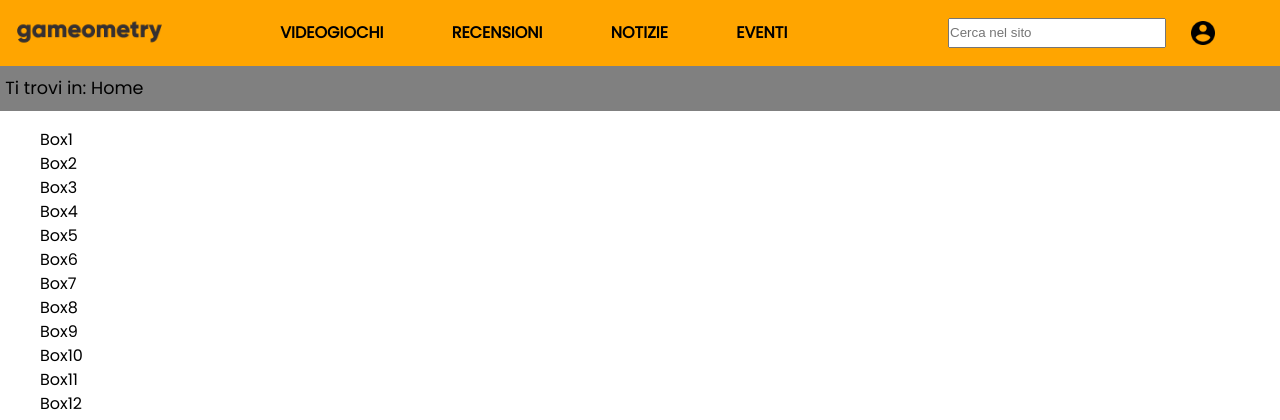
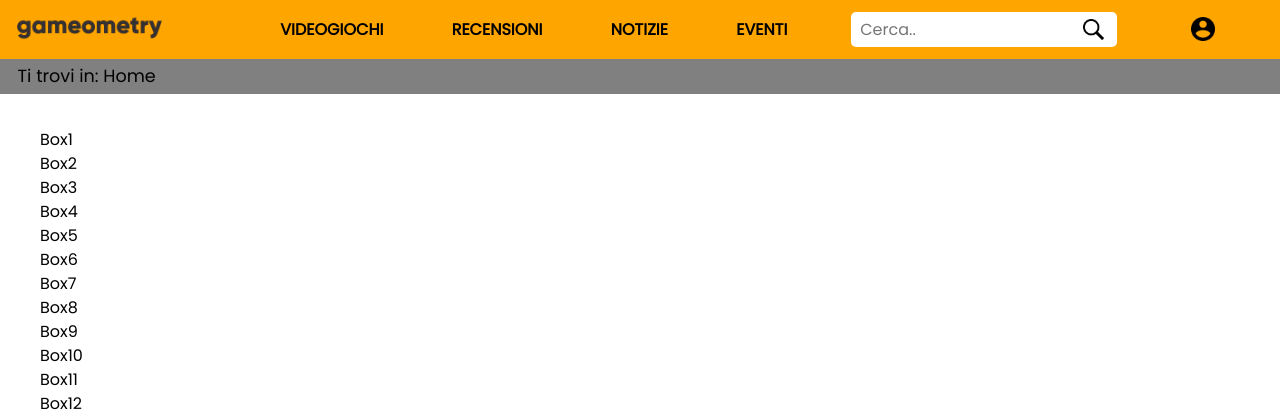
Before and after one commit to TechWebProject/Gameometry-webSite, a PHP site: page /index.html in a window 1280 px wide. Shown: the top 420 px of the page. Run offline with PHP 8.4, Linux system fonts and the light colour scheme.

Commit message:
Sistema barra di ricerca e aggiunto button ricerca

```diff
--- a/Codice/index.html
+++ b/Codice/index.html
@@ -31,7 +31,7 @@
                     <li><a href="eventi.html">EVENTI</a></li>
                 </ul>
             </nav>
-            <div id="ricerca"><input id="searchBar" type="text" placeholder="Cerca nel sito"></input></div>
+            <form id="ricerca"><input id="searchBar" type="text" placeholder="Cerca.."></input> <button id="cerca"></button></form>
             <a class="areaRiservata" href="#"></a>
         </header>
         <nav id="breadcrumb">
--- a/Codice/style.css
+++ b/Codice/style.css
@@ -88,14 +88,36 @@ header nav{
     grid-row: 1;
     grid-column: 3/4;
     padding: 0.6em;
-    text-align: right;
+    background-color: white;
+    width: 79%;
+    height: 1em;
+    border-radius: 5px;
+    display: flex;
+    align-self: center;
+    flex-direction: row;
+    padding-right: 0em;
+    align-items: center;
 }
 
 #searchBar{
+    all:unset;
     width: 70%;
     height: 2.0em;
+    margin-right: 2.5em;
 }
 
+#cerca{
+    all:unset;
+    float:right;
+    cursor: pointer;
+    background-position: center;
+    background-image: url('../Codice/Immagini/cerca.png');
+    background-repeat: no-repeat;
+    background-size: 45%;
+    height: 1.5em;
+    width: 50px;
+
+}
 .areaRiservata{
     grid-row: 1;
     grid-column: 4/4;
@@ -120,7 +142,7 @@ SEZIONE BREADCRUMB
     background-color: grey;
     align-content: center;
     font-size: 1.1em;
-    padding: 0.6em 0em 0.6em 0.3em;
+    padding: 0.3em 0em 0.3em 1em;
 }
 
 #breadcrumb a:link{
```
Also changed, not shown: Codice/Immagini/cerca.png (added).
